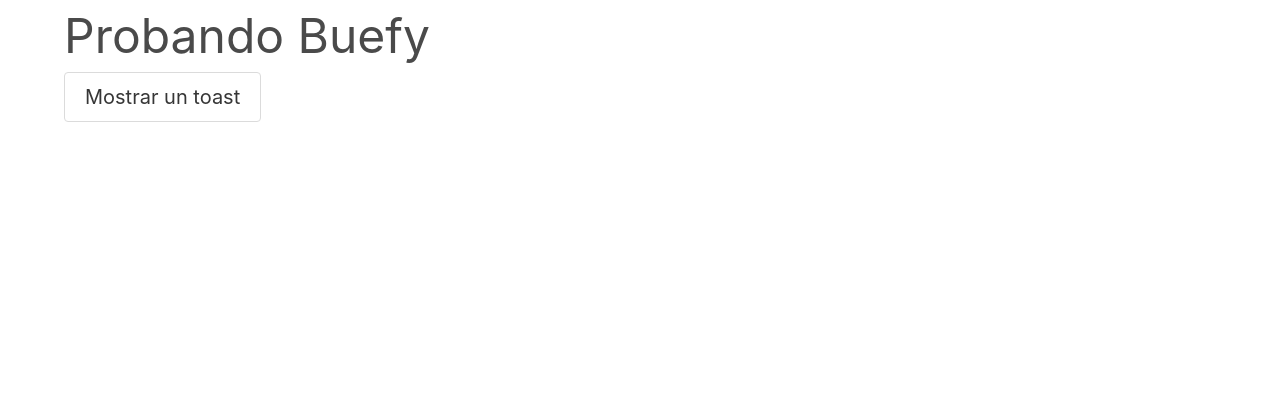
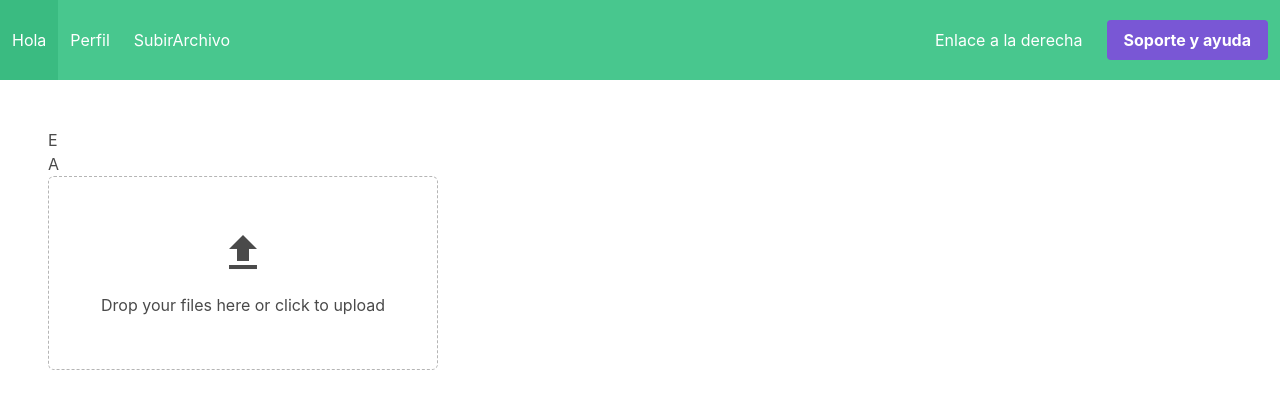
Before and after one commit to parzibyte/gestor_archivos_php, a Vue app in the folder frontend/: page /#/subir in a window 1280 px wide. Shown: the top 406 px of the page. Built offline with nearby package versions, Linux system fonts and the light colour scheme.

Commit message:
Router de Vue

```diff
--- a/frontend/package.json
+++ b/frontend/package.json
@@ -8,9 +8,11 @@
     "lint": "vue-cli-service lint"
   },
   "dependencies": {
-    "buefy": "^0.9.4",
+    "@mdi/font": "^5.9.55",
+    "buefy": "0.9.4",
     "core-js": "^3.6.5",
-    "vue": "^2.6.11"
+    "vue": "^2.6.11",
+    "vue-router": "^3.4.9"
   },
   "devDependencies": {
     "@vue/cli-plugin-babel": "~4.5.0",
--- a/frontend/public/index.html
+++ b/frontend/public/index.html
@@ -9,9 +9,10 @@
 </head>
 <body>
 <noscript>
-      <strong>We're sorry but <%= htmlWebpackPlugin.options.title %> doesn't work properly without JavaScript enabled. Please enable it to continue.</strong>
+    <strong>We're sorry but <%= htmlWebpackPlugin.options.title %> doesn't work properly without JavaScript enabled.
+        Please enable it to continue.</strong>
 </noscript>
-    <div id="app" class="section"></div>
+<div id="app"></div>
 <!-- built files will be auto injected -->
 </body>
 </html>
--- a/frontend/src/App.vue
+++ b/frontend/src/App.vue
@@ -1,23 +1,45 @@
 <template>
-    <div class="container">
-      <div class="columns">
-        <div class="column">
-          <section>
-            <h1 class="is-size-1">Probando Buefy</h1>
-            <button class="button is-medium" @click="mostrarToast">
-                Mostrar un toast
-            </button>
-          </section>
+  <div>
+    <nav style="min-height: 80px" class="navbar is-success" role="navigation" aria-label="main navigation">
+      <div class="navbar-brand">
+        <button class="navbar-burger is-warning button" aria-label="menu" aria-expanded="false"
+                data-target="navbarBasicExample">
+          <span aria-hidden="true"></span>
+          <span aria-hidden="true"></span>
+          <span aria-hidden="true"></span>
+        </button>
+      </div>
+      <div class="navbar-menu">
+        <div class="navbar-start">
+          <router-link class="navbar-item" :to='{name: "Hola"}'>Hola</router-link>
+          <router-link class="navbar-item" :to='{name: "Perfil"}'>Perfil</router-link>
+          <router-link class="navbar-item" :to='{name: "SubirArchivo"}'>SubirArchivo</router-link>
+        </div>
+        <div class="navbar-end">
+          <a class="navbar-item" href="#">Enlace a la derecha</a>
+          <div class="navbar-item">
+            <div class="buttons">
+              <a target="_blank" rel="noreferrer" href="https://parzibyte.me/l/fW8zGd"
+                 class="button is-primary">
+                <strong>Soporte y ayuda</strong>
+              </a>
+            </div>
+          </div>
         </div>
       </div>
+    </nav>
+    <div class="section">
+      <router-view/>
     </div>
+  </div>
 </template>
 
 <script>
+
 export default {
   name: 'app',
   methods: {
-    mostrarToast(){
+    mostrarToast() {
       this.$buefy.toast.open("¡Hola, Buefy! Parzibyte.me")
     }
   }
--- /dev/null
+++ b/frontend/src/components/Hola.vue
@@ -0,0 +1,5 @@
+<template>
+  <div>
+    <h1>Hola</h1>
+  </div>
+</template>
--- /dev/null
+++ b/frontend/src/components/Perfil.vue
@@ -0,0 +1,5 @@
+<template>
+  <div>
+    <h1>Perfil</h1>
+  </div>
+</template>
--- /dev/null
+++ b/frontend/src/components/SubirArchivo.vue
@@ -0,0 +1,51 @@
+<template>
+  <div class="columns">
+    <div class="column">
+      <h1>E</h1>
+      <p>A</p>
+      <b-field>
+        <b-upload v-model="dropFiles"
+                  multiple
+                  drag-drop>
+          <section class="section">
+            <div class="content has-text-centered">
+              <p>
+                <b-icon
+                    icon="upload"
+                    size="is-large">
+                </b-icon>
+              </p>
+              <p>Drop your files here or click to upload</p>
+            </div>
+          </section>
+        </b-upload>
+      </b-field>
+      <div class="tags">
+            <span v-for="(file, index) in dropFiles"
+                  :key="index"
+                  class="tag is-primary">
+                {{ file.name }}
+                <button class="delete is-small"
+                        type="button"
+                        @click="deleteDropFile(index)">
+                </button>
+            </span>
+      </div>
+
+    </div>
+  </div>
+</template>
+<script>
+export default {
+  data() {
+    return {
+      dropFiles: []
+    }
+  },
+  methods: {
+    deleteDropFile(index) {
+      this.dropFiles.splice(index, 1)
+    }
+  }
+}
+</script>
--- a/frontend/src/main.js
+++ b/frontend/src/main.js
@@ -1,11 +1,15 @@
 import Vue from 'vue'
+import '@mdi/font/css/materialdesignicons.css'
 import App from './App.vue'
 import Buefy from 'buefy'
 import 'buefy/dist/buefy.css'
+import router from "./router"
+
 Vue.use(Buefy);
 
 Vue.config.productionTip = false
 
 new Vue({
-  render: h => h(App),
+    render: h => h(App),
+    router: router,
 }).$mount('#app')
--- /dev/null
+++ b/frontend/src/router.js
@@ -0,0 +1,27 @@
+import Vue from 'vue'
+import Router from 'vue-router'
+import Hola from '@/components/Hola'
+import Perfil from '@/components/Perfil'
+import SubirArchivo from '@/components/SubirArchivo'
+
+Vue.use(Router);
+
+export default new Router({
+    routes: [
+        {
+            path: '/',
+            name: 'Hola',
+            component: Hola
+        },
+        {
+            path: '/perfil',
+            name: 'Perfil',
+            component: Perfil,
+        },
+        {
+            path: '/subir',
+            name: 'SubirArchivo',
+            component: SubirArchivo,
+        }
+    ]
+});
```
Also changed, not shown: 2 other files (tests, documents, lock files or other folders). Lines whose indentation alone changed are shown as unchanged.
